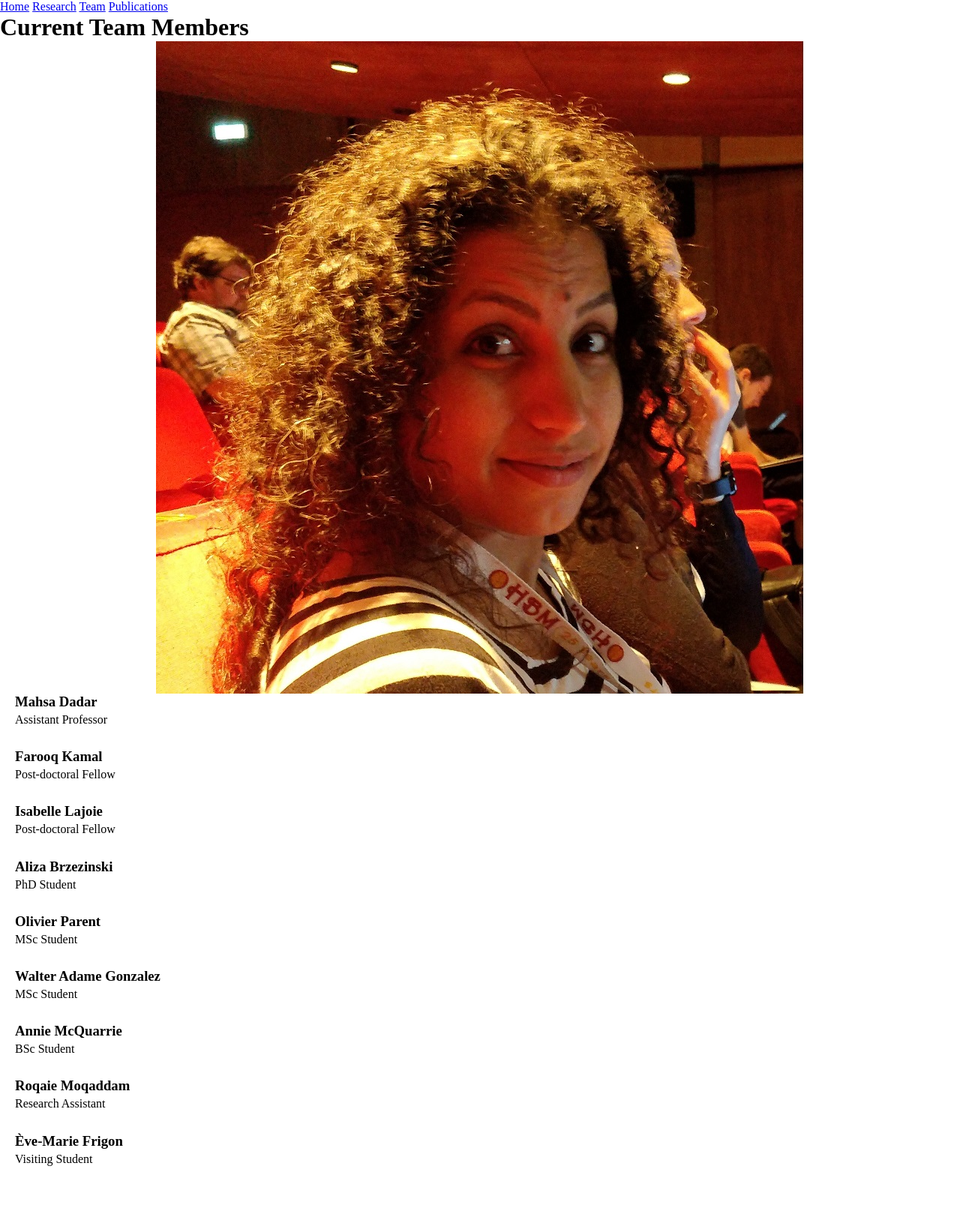
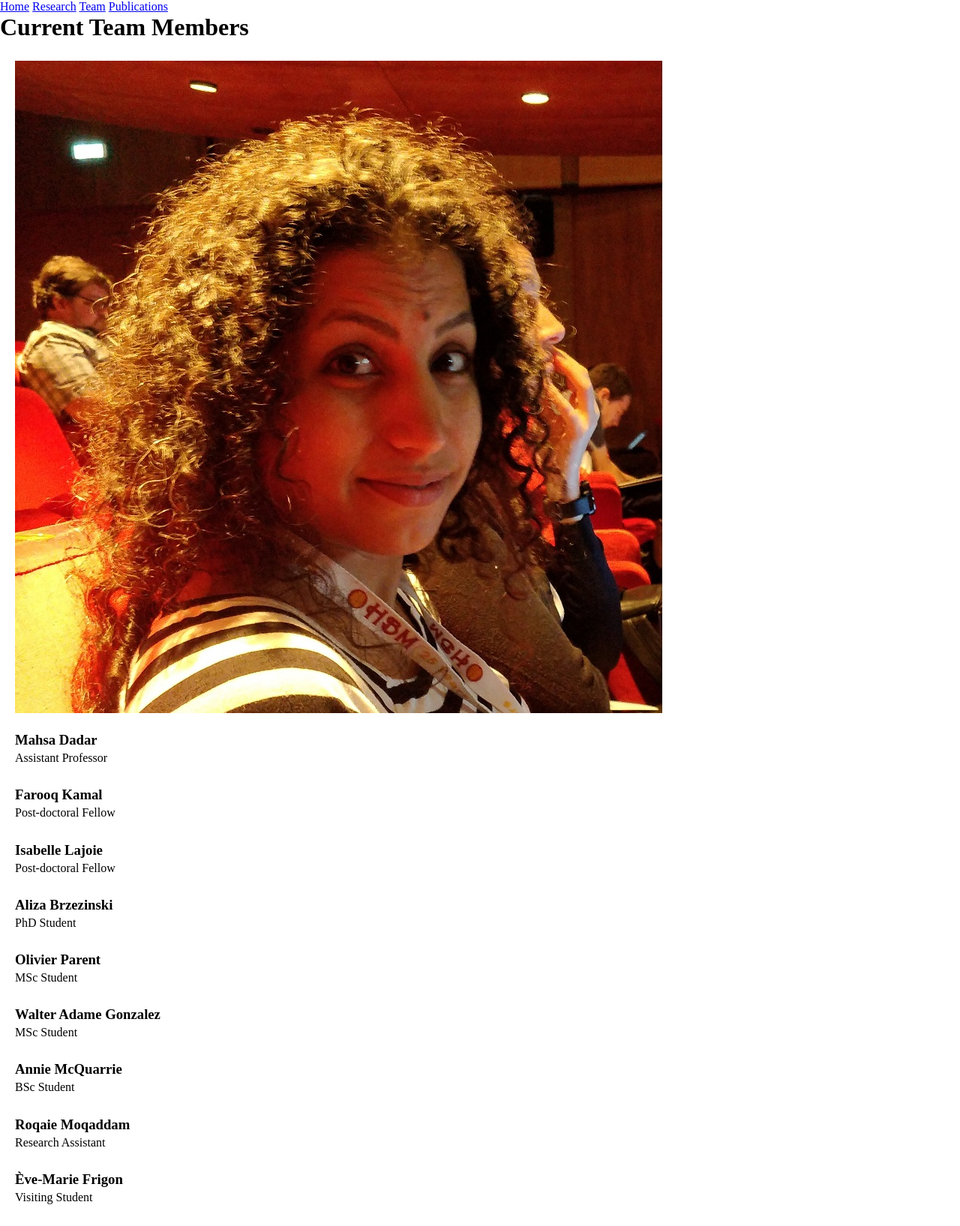
Before and after one commit to VANDAlab/VANDAlab.github.io, a Jekyll site: the page team.html, which Jekyll copies as it is, in a window 1280 px wide. Shown: the whole page at 75% size. Built offline with Jekyll 4.4.1, drawn with Linux system fonts in a browser that asks for light colours; before the commit the page ends 1584 px from its top, so only the background shows below that.

Commit message:
Update style.css

```diff
--- a/assets/css/style.css
+++ b/assets/css/style.css
@@ -72,8 +72,5 @@
 }
 
 .person img {
-  max-width: 500; /* Adjust this value to set the maximum width of the image */
-  height: auto; /* Maintain aspect ratio */
-  display: block; /* Align the image properly */
-  margin: 0 auto; /* Center the image within the .person container */
+  max-width: 150; /* Adjust this value to set the maximum width of the image */
 }
```
